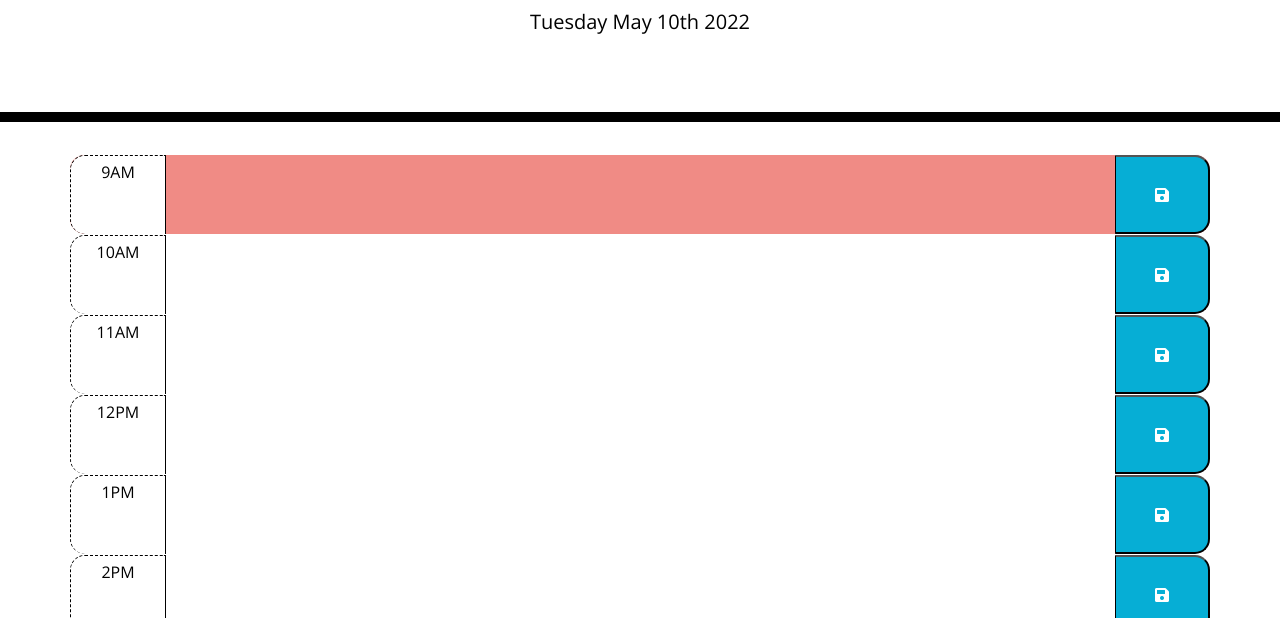
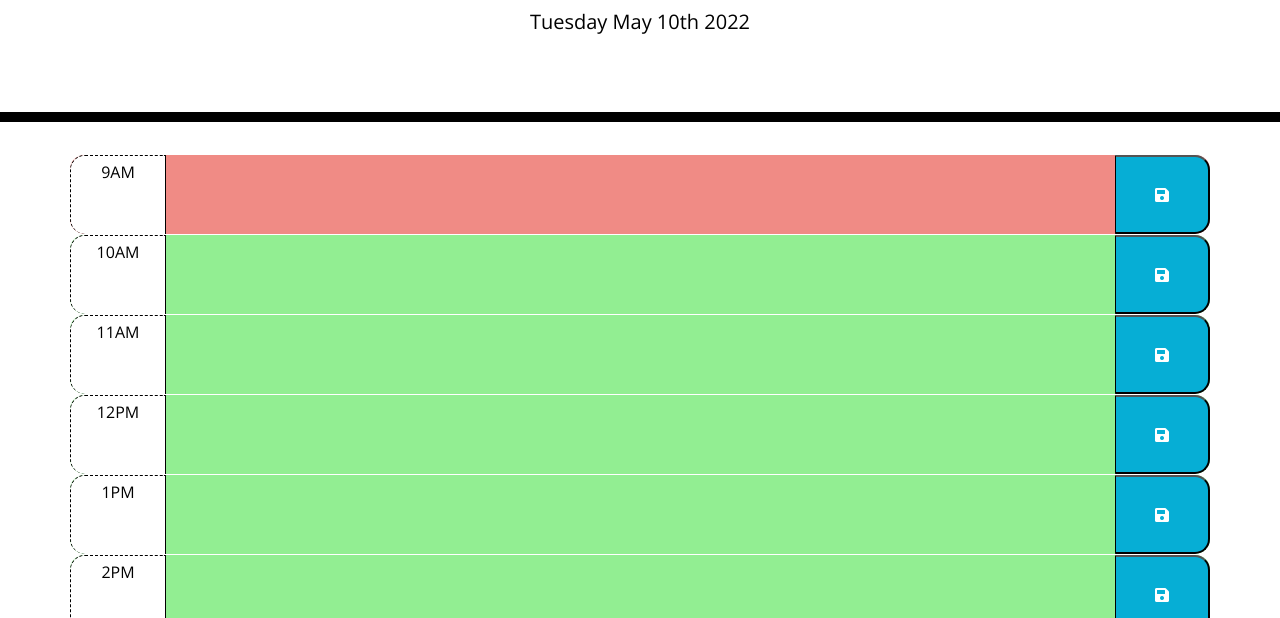
Before and after one commit to keyurmist/Work-day-scheduler, a plain HTML site: page index.html in a window 1280 px wide. Shown: the part 182-800 px from the top of the page. Drawn offline with nearby package versions, Linux system fonts and the light colour scheme.

Commit message:
debugged JS to make future colour work

```diff
--- a/Assets/script.js
+++ b/Assets/script.js
@@ -17,7 +17,7 @@ function timeBlockColor() {
         var currentHour = parseInt($(this).attr("id"));
 
         if (currentHour > hour) {
-            $(this).addclass("future");
+            $(this).addClass("future");
 
         } else if (currentHour === hour) {
             $(this).addClass("present");
--- a/Assets/style.css
+++ b/Assets/style.css
@@ -56,7 +56,7 @@ textarea {
 }
 
 .future {
-  background-color: #9aee9a;
+  background-color: #92ee92;
   color: white;
 }
 
```
